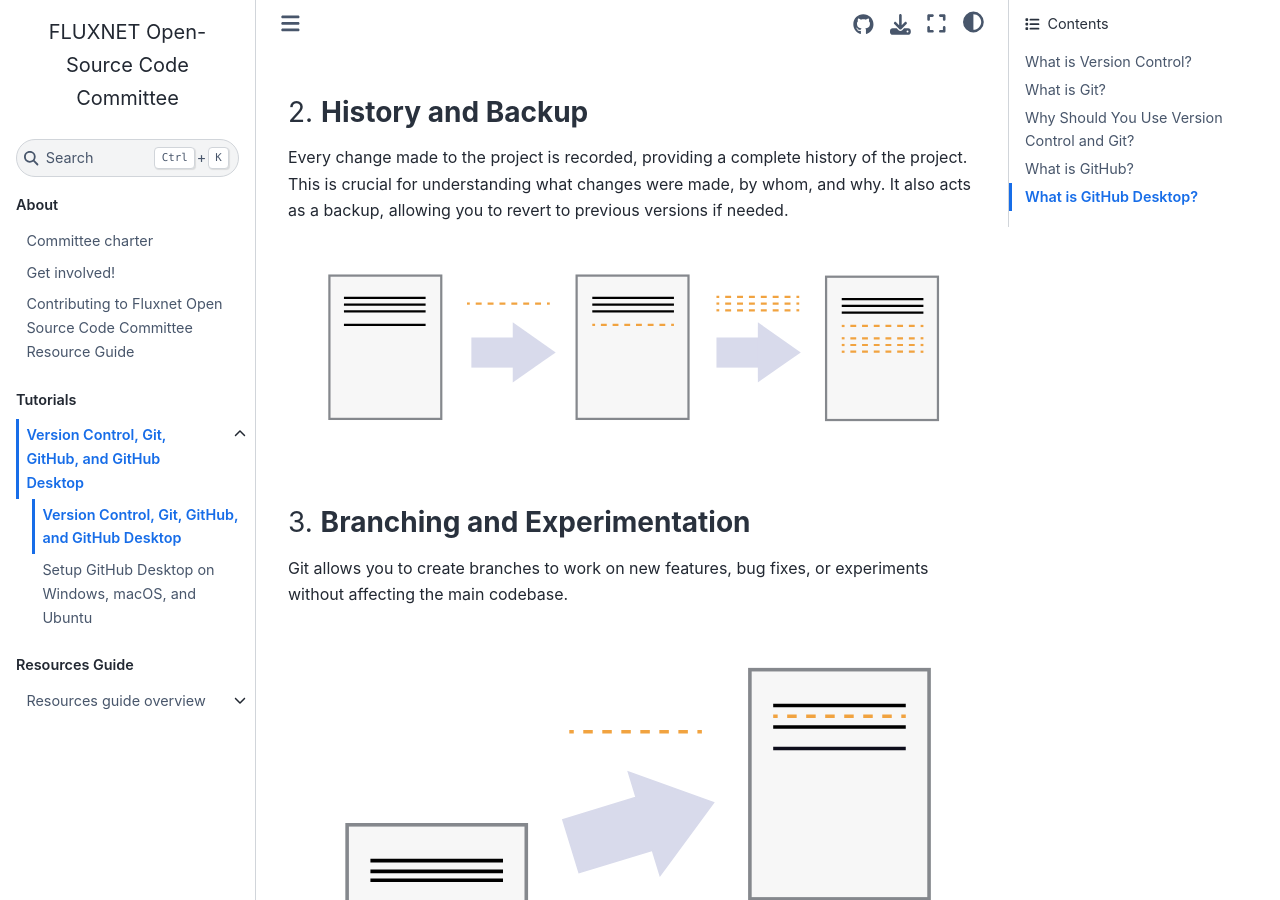
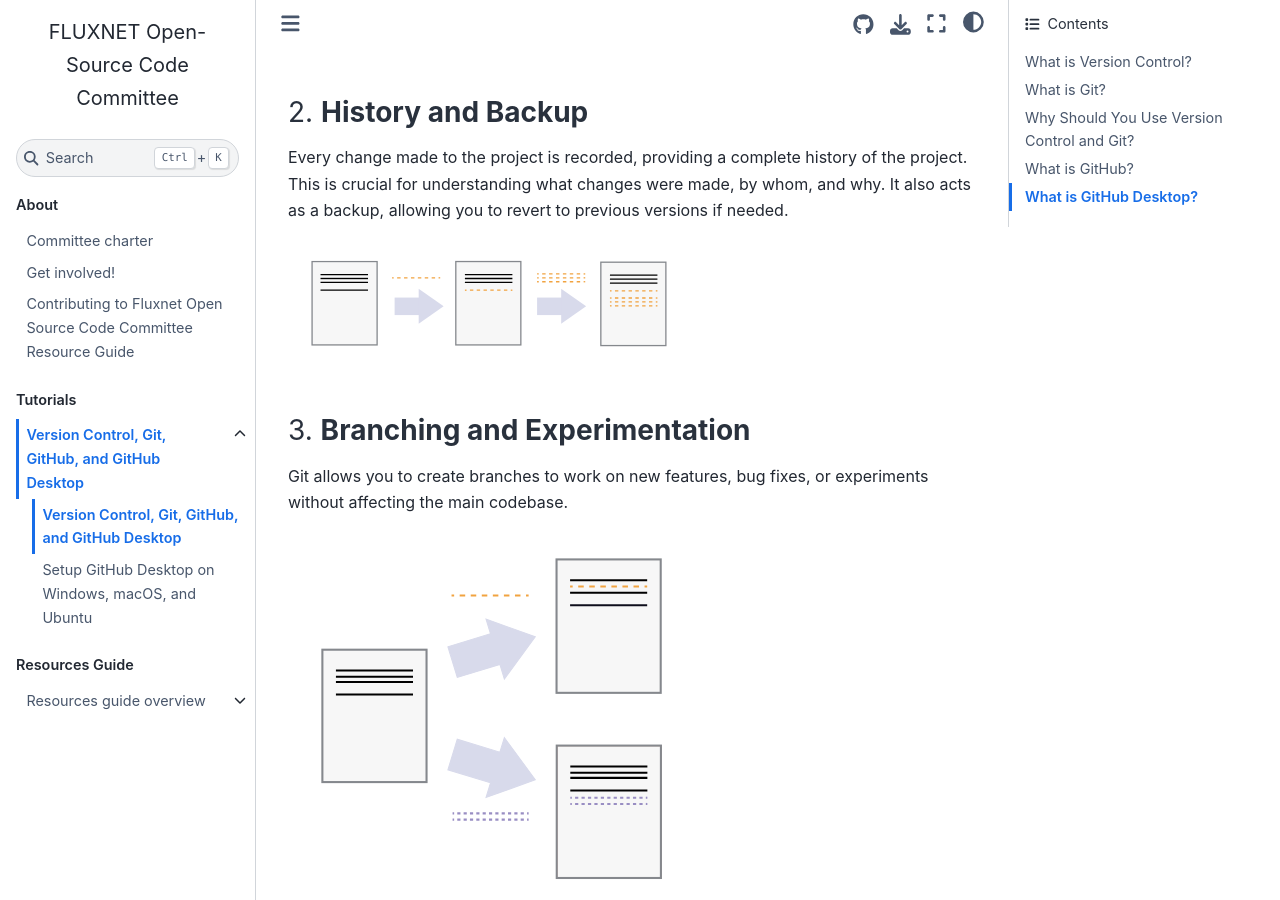
Before and after one commit to fluxnet-open-source/website, a Jupyter Book: the page built from tutorials/git/1-basics.md, in a window 1280 px wide and 900 px high, scrolled down 2180 px. Built offline with Jupyter Book 1.0.4 settings and Sphinx 7.4.7 and the Sphinx Book theme 1.1.4, drawn with Linux system fonts in a browser that asks for light colours.

Commit message:
Add image attribute editing to set image width in markdown
Also set some images width for website

```diff
--- a/_config.yml
+++ b/_config.yml
@@ -24,6 +24,10 @@ repository:
   url                       : https://github.com/fluxnet-open-source/resources-guide  # The URL to your book's repository
   branch                    : main  # Which branch of the repository should be used when creating links
 
+parse:
+  myst_enable_extensions:
+    - attrs_inline
+
 sphinx:
   config:
     exclude_patterns:
--- a/tutorials/git/1-basics.md
+++ b/tutorials/git/1-basics.md
@@ -34,17 +34,17 @@ Version control allows multiple developers to work on the same project simultane
 
 Every change made to the project is recorded, providing a complete history of the project. This is crucial for understanding what changes were made, by whom, and why. It also acts as a backup, allowing you to revert to previous versions if needed.
 
-![Graphic: Changes Are Saved Sequentially - source: https://github.com/swcarpentry/git-novice](fig/play-changes.svg)
+![Graphic: Changes Are Saved Sequentially - source: https://github.com/swcarpentry/git-novice](fig/play-changes.svg){w=400px}
 
 ### 3. **Branching and Experimentation**
 
 Git allows you to create branches to work on new features, bug fixes, or experiments without affecting the main codebase.
 
-![Graphic: Different Versions Can be Saved - source: https://github.com/swcarpentry/git-novice](fig/versions.svg)
+![Graphic: Different Versions Can be Saved - source: https://github.com/swcarpentry/git-novice](fig/versions.svg){w=400px}
 
 Once the work is complete and tested, you can merge the branch back into the main codebase.
 
-![Graphic: Multiple Versions Can be Merged - source: https://github.com/swcarpentry/git-novice](fig/merge.svg)
+![Graphic: Multiple Versions Can be Merged - source: https://github.com/swcarpentry/git-novice](fig/merge.svg){w=400px}
 
 
 ## What is GitHub?
```
